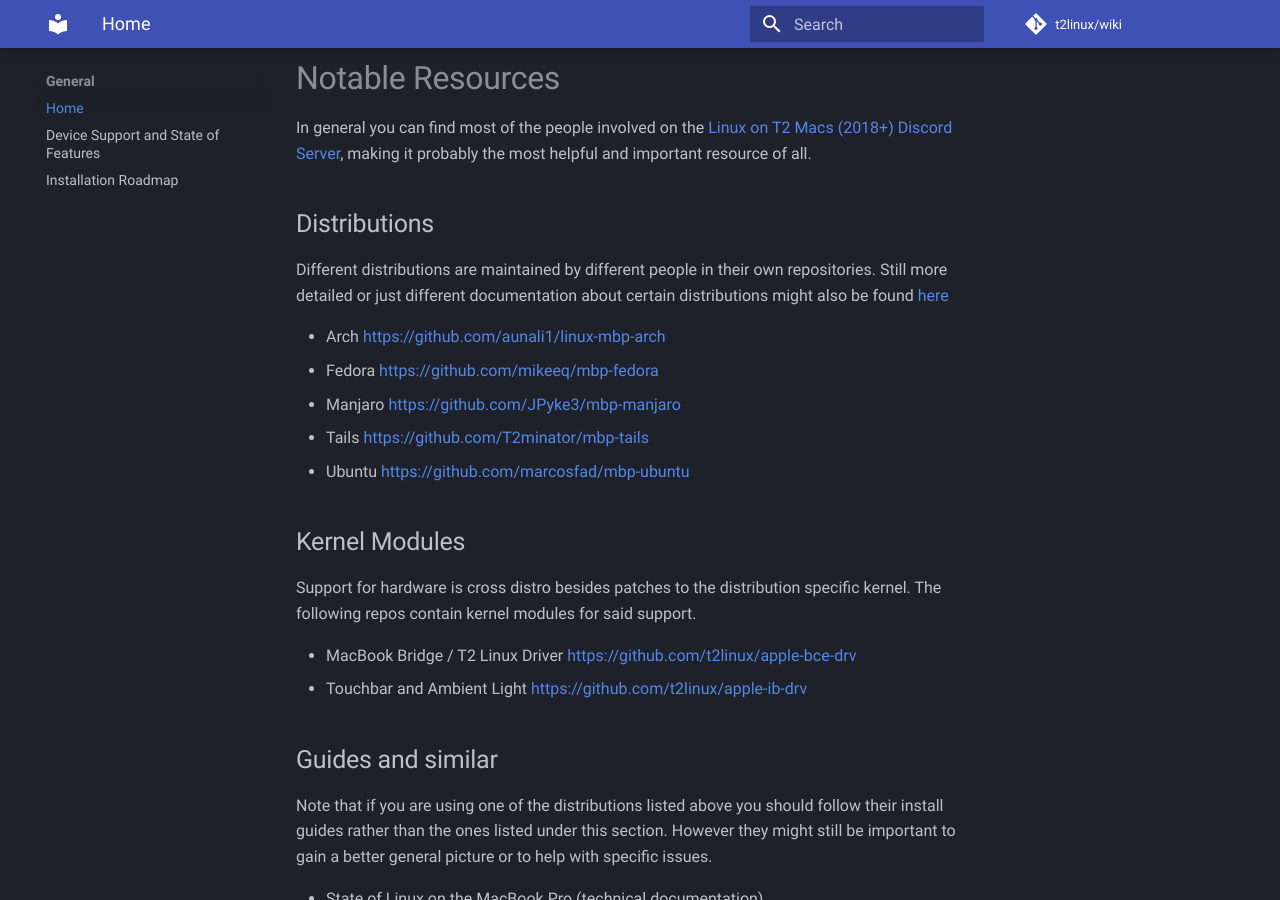
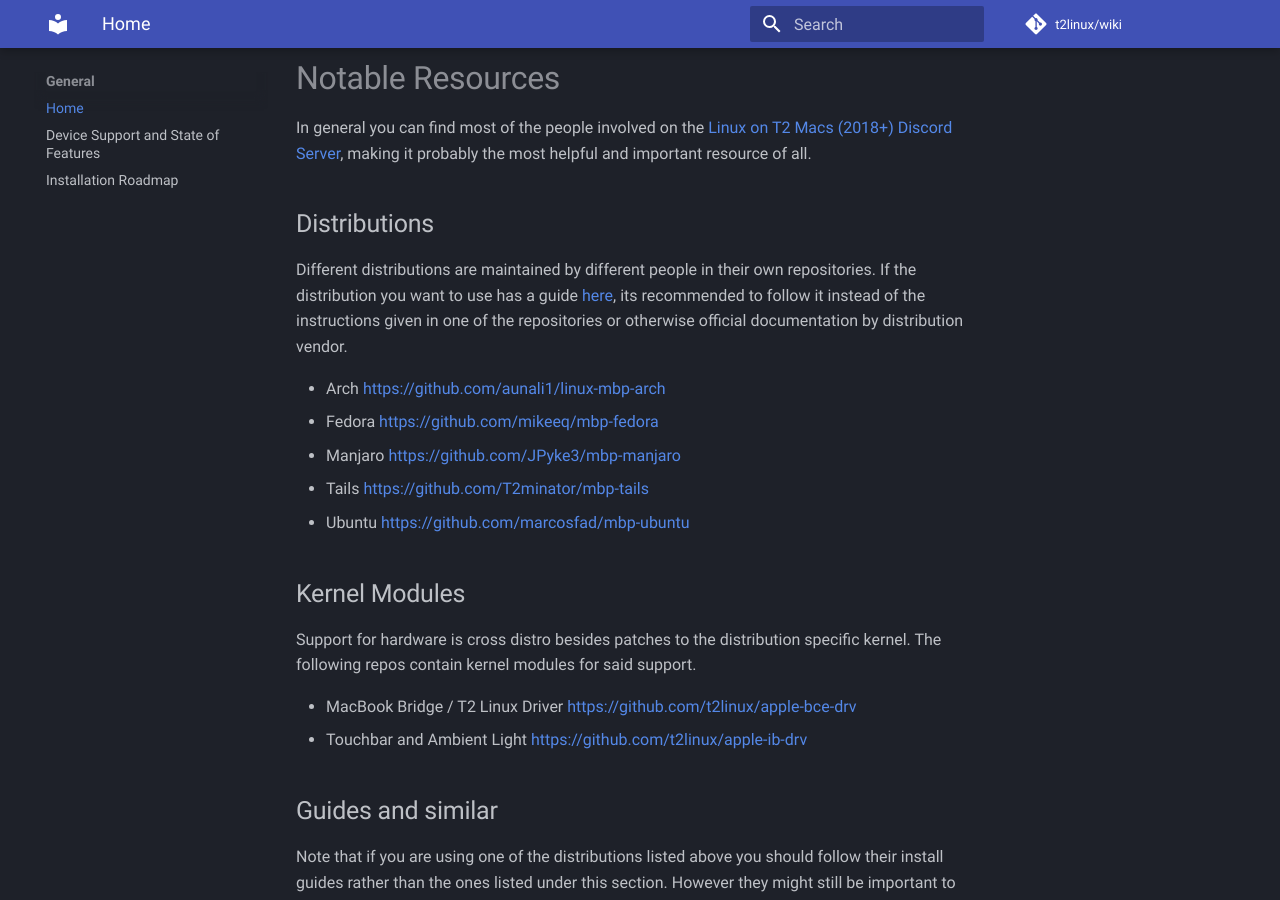
Before and after one commit to t2linux/wiki, an MkDocs documentation site: the page built from docs/index.md, in a window 1280 px wide and 900 px high, scrolled down 722 px. Built offline with MkDocs 1.6.1 and Material for MkDocs 9.7.7, drawn with Linux system fonts in a browser that asks for light colours; comment, search, counter and statistics services are not loaded.

Commit message:
Index+Roadmap: Make reference to own distribution documentation more clear

```diff
--- a/docs/index.md
+++ b/docs/index.md
@@ -21,7 +21,7 @@ In general you can find most of the people involved on the [Linux on T2 Macs (20
 ## Distributions
 
 Different distributions are maintained by different people in their own repositories.
-Still more detailed or just different documentation about certain distributions might also be found [here](https://wiki.t2linux.org/distributions/manjaro/home/)
+If the distribution you want to use has a guide [here](https://wiki.t2linux.org/distributions/overview/), its recommended to follow it instead of the instructions given in one of the repositories or otherwise official documentation by distribution vendor.
 
 - Arch [https://github.com/aunali1/linux-mbp-arch](https://github.com/aunali1/linux-mbp-arch)
 - Fedora [https://github.com/mikeeq/mbp-fedora](https://github.com/mikeeq/mbp-fedora)
```
Also changed, not shown: docs/roadmap.md (+2 -0 lines).
